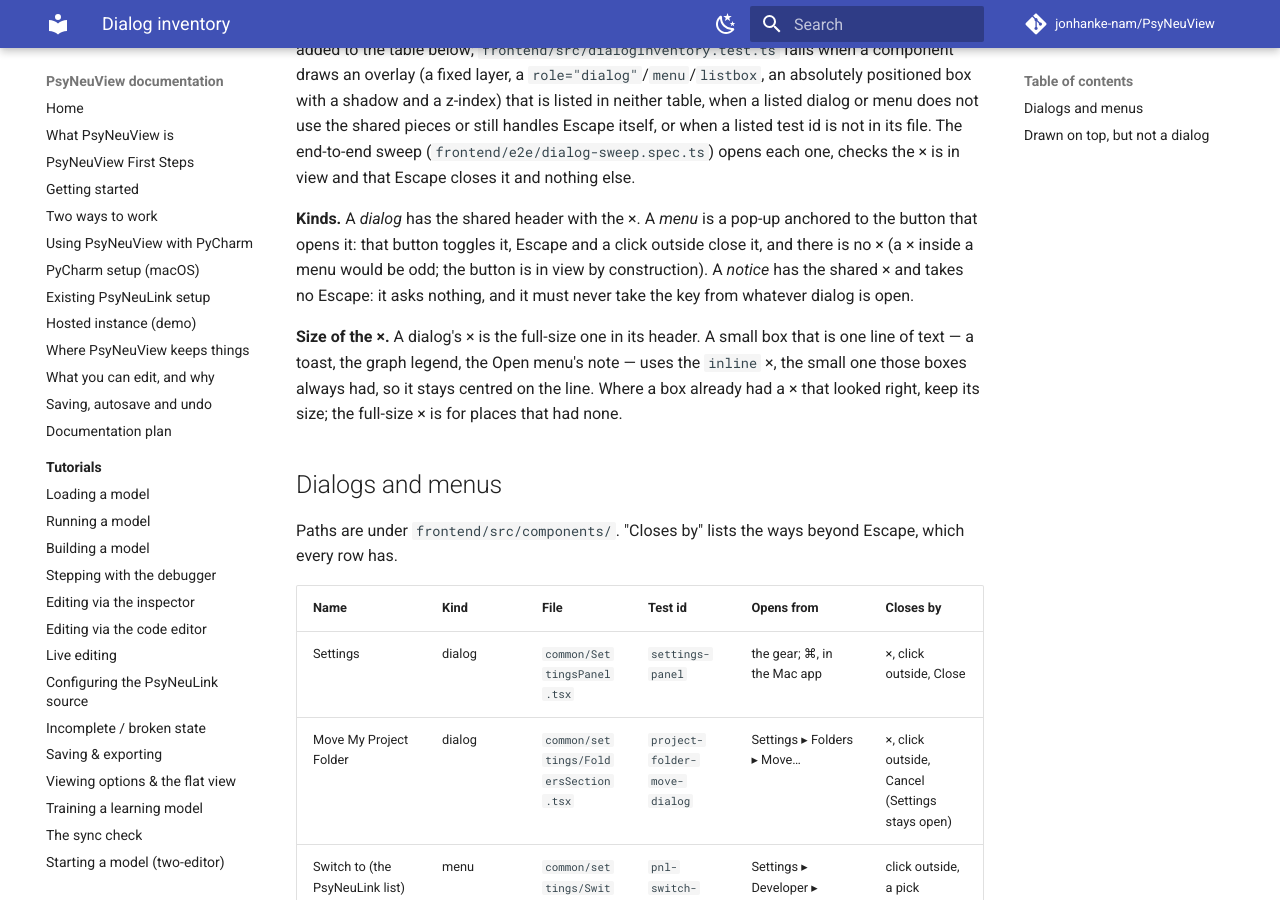
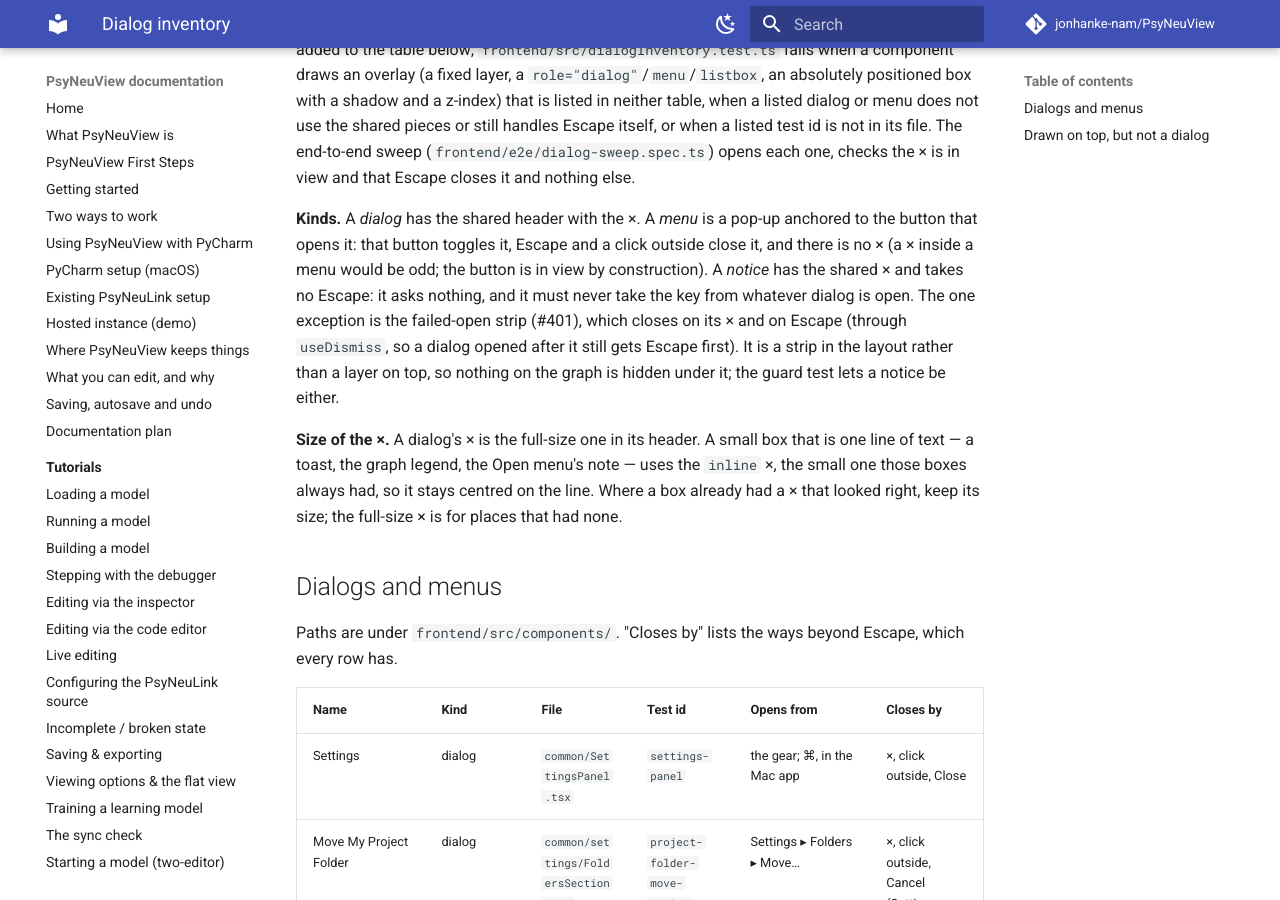
Before and after one commit to jonhanke-nam/PsyNeuView, an MkDocs documentation site: the page built from docs/dialog-inventory.md, in a window 1280 px wide and 900 px high, scrolled down 447 px. Built offline with MkDocs 1.6.1 and Material for MkDocs 9.7.7, drawn with Linux system fonts in a browser that asks for light colours; comment, search, counter and statistics services are not loaded; some of the changed text lies outside the part shown.

Commit message:
List the failed-open strip as a notice that closes on its × and Escape (#401)
Co-Authored-By: Claude Opus 5.5 <noreply@anthropic.com>

```diff
--- a/docs/dialog-inventory.md
+++ b/docs/dialog-inventory.md
@@ -28,7 +28,11 @@ anchored to the button that opens it: that button toggles it, Escape and a
 click outside close it, and there is no × (a × inside a menu would be odd;
 the button is in view by construction). A *notice* has the shared × and takes
 no Escape: it asks nothing, and it must never take the key from whatever
-dialog is open.
+dialog is open. The one exception is the failed-open strip (#401), which
+closes on its × and on Escape (through `useDismiss`, so a dialog opened after
+it still gets Escape first). It is a strip in the layout rather than a layer
+on top, so nothing on the graph is hidden under it; the guard test lets a
+notice be either.
 
 **Size of the ×.** A dialog's × is the full-size one in its header. A small
 box that is one line of text — a toast, the graph legend, the Open menu's
@@ -78,7 +82,7 @@ Escape, which every row has.
 | Sidecar placement | menu | `editor/SidecarPlacementPicker.tsx` | `sidecar-placement-menu` | Files: in the editor header | the button, click outside, a pick |
 | Sidecar variant | menu | `editor/SidecarVariantPicker.tsx` | `sidecar-variant-menu` | Layout: / Labels: in the editor header | the button, click outside, a pick |
 | The file changed on disk | dialog | `common/ExternalChangeModal.tsx` | `external-change-modal` | an external editor saves the open file while there are unsaved edits here | × (Keep my changes), either answer; no click outside — a stray click is not an answer |
-| Couldn't open X (a failed open) | notice | `graph/FailedOpenBanner.tsx` | `failed-open-dismiss` | opening a model that fails outright: a missing file, a server error (#401). Over the graph; the open model stays | the × (Dismiss), Escape, Try again, opening any model |
+| Couldn't open X (a failed open) | notice | `graph/FailedOpenBanner.tsx` | `failed-open-dismiss` | opening a model that fails outright: a missing file, a server error (#401). A strip between the graph toolbar and the canvas, never over the graph; the open model stays | the × (Dismiss), Escape, Try again, opening any model |
 | Toasts | notice | `common/NotificationBar.tsx` | `notification-dismiss` | an error, warning or message; one with a `key` replaces the last with that key in place, so a burst (undo, #1377) is one notice | the × on each; no Escape, on purpose |
 
 ## Drawn on top, but not a dialog
```
Also changed, not shown: 1 other file.
